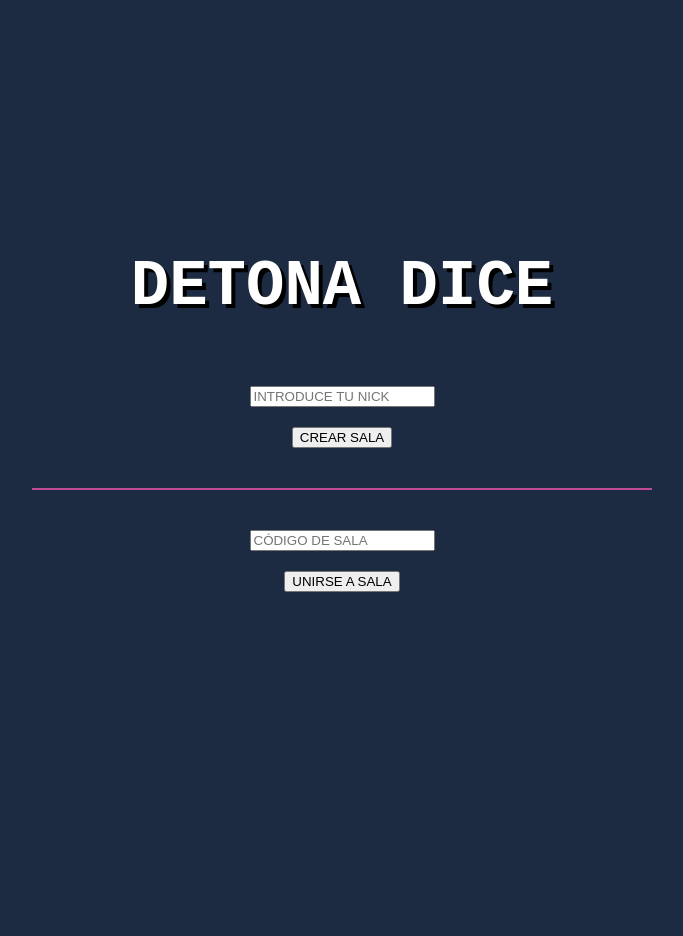
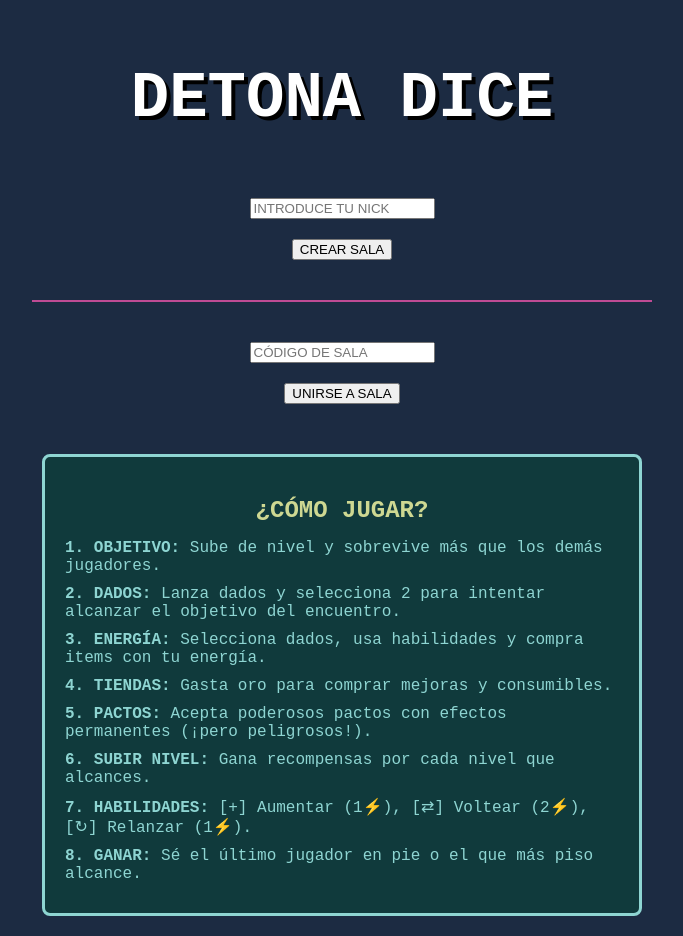
Before and after one commit to ShinkuOwO/Detona-Dice, a React (Vite) app in the folder packages/web/: page / in a window 1280 px wide. Shown: the whole page, without its empty margins (298-981 px from the left). Before the commit the page ends 800 px from the top, so only its background shows below. Built offline with nearby package versions, Linux system fonts and the light colour scheme; no server answers; a web font is replaced by a local one.

Commit message:
Add tutorial to main menu and improve retro styling consistency

```diff
--- a/packages/web/src/components/LoginScreen.tsx
+++ b/packages/web/src/components/LoginScreen.tsx
@@ -70,6 +70,21 @@ const LoginScreen: React.FC = () => {
       >
         UNIRSE A SALA
       </button>
+
+      {/* Tutorial */}
+      <div style={{ marginTop: '30px', maxWidth: '600px', textAlign: 'left', padding: '20px', border: '3px solid var(--color-accent-blue)', backgroundColor: 'var(--color-panel-dark)', borderRadius: '8px' }}>
+        <h2 style={{ color: 'var(--color-accent-yellow)', textAlign: 'center', marginBottom: '15px' }}>¿CÓMO JUGAR?</h2>
+        <ul style={{ listStyle: 'none', padding: 0, margin: 0 }}>
+          <li style={{ marginBottom: '10px' }}><strong>1. OBJETIVO:</strong> Sube de nivel y sobrevive más que los demás jugadores.</li>
+          <li style={{ marginBottom: '10px' }}><strong>2. DADOS:</strong> Lanza dados y selecciona 2 para intentar alcanzar el objetivo del encuentro.</li>
+          <li style={{ marginBottom: '10px' }}><strong>3. ENERGÍA:</strong> Selecciona dados, usa habilidades y compra items con tu energía.</li>
+          <li style={{ marginBottom: '10px' }}><strong>4. TIENDAS:</strong> Gasta oro para comprar mejoras y consumibles.</li>
+          <li style={{ marginBottom: '10px' }}><strong>5. PACTOS:</strong> Acepta poderosos pactos con efectos permanentes (¡pero peligrosos!).</li>
+          <li style={{ marginBottom: '10px' }}><strong>6. SUBIR NIVEL:</strong> Gana recompensas por cada nivel que alcances.</li>
+          <li style={{ marginBottom: '10px' }}><strong>7. HABILIDADES:</strong> [+] Aumentar (1⚡), [⇄] Voltear (2⚡), [↻] Relanzar (1⚡).</li>
+          <li style={{ marginBottom: '10px' }}><strong>8. GANAR:</strong> Sé el último jugador en pie o el que más piso alcance.</li>
+        </ul>
+      </div>
     </div>
   );
 };
--- a/packages/web/src/components/PanelIzquierdo.tsx
+++ b/packages/web/src/components/PanelIzquierdo.tsx
@@ -97,7 +97,7 @@ const PanelIzquierdo: React.FC = () => {
             <div key={idx} className={styles.consumibleItem}>
               <span>{itemId}</span>
               <button
-                className={styles.usarBtn}
+                className={`${styles.usarBtn} retro-button small chunky-shadow`}
                 onClick={() => handleUsarConsumible(itemId)}
               >
                 Usar
--- a/packages/web/src/components/TiendaScreen.tsx
+++ b/packages/web/src/components/TiendaScreen.tsx
@@ -74,7 +74,7 @@ const TiendaScreen: React.FC = () => {
                   {item.precio} G
                 </div>
                 <button
-                  className={styles.botonComprar}
+                  className={`${styles.botonComprar} retro-button small chunky-shadow`}
                   onClick={() => handleComprar(item.id)}
                   disabled={oro < item.precio}
                 >
@@ -87,7 +87,7 @@ const TiendaScreen: React.FC = () => {
       )}
 
       <button
-        className={styles.botonSalir}
+        className={`${styles.botonSalir} retro-button chunky-shadow`}
         onClick={handleSalir}
       >
         VOLVER AL MAPA
```
